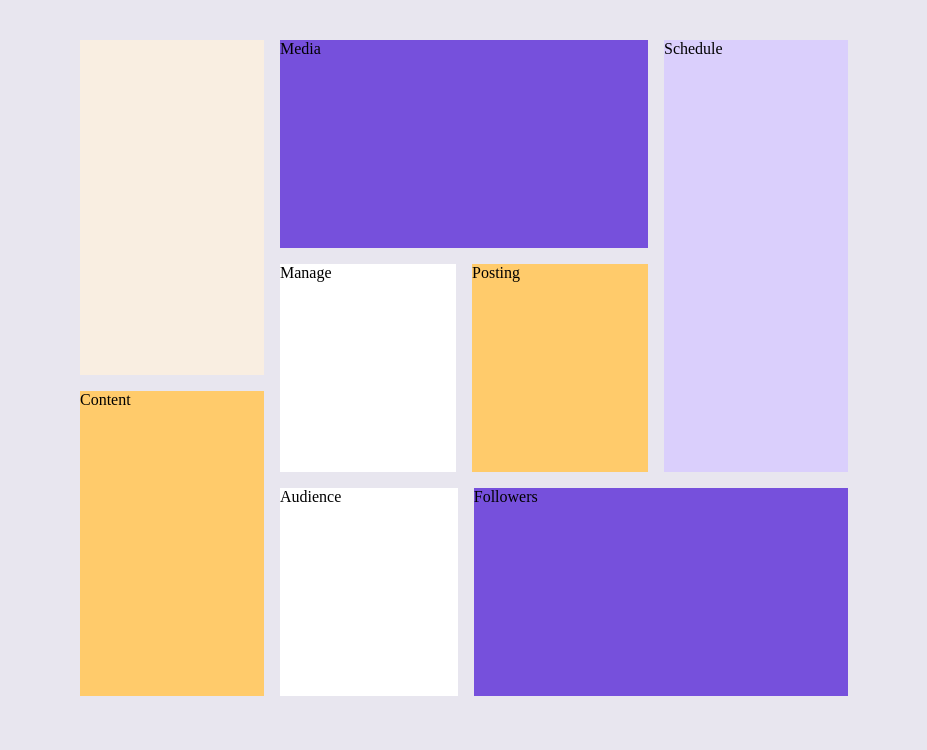
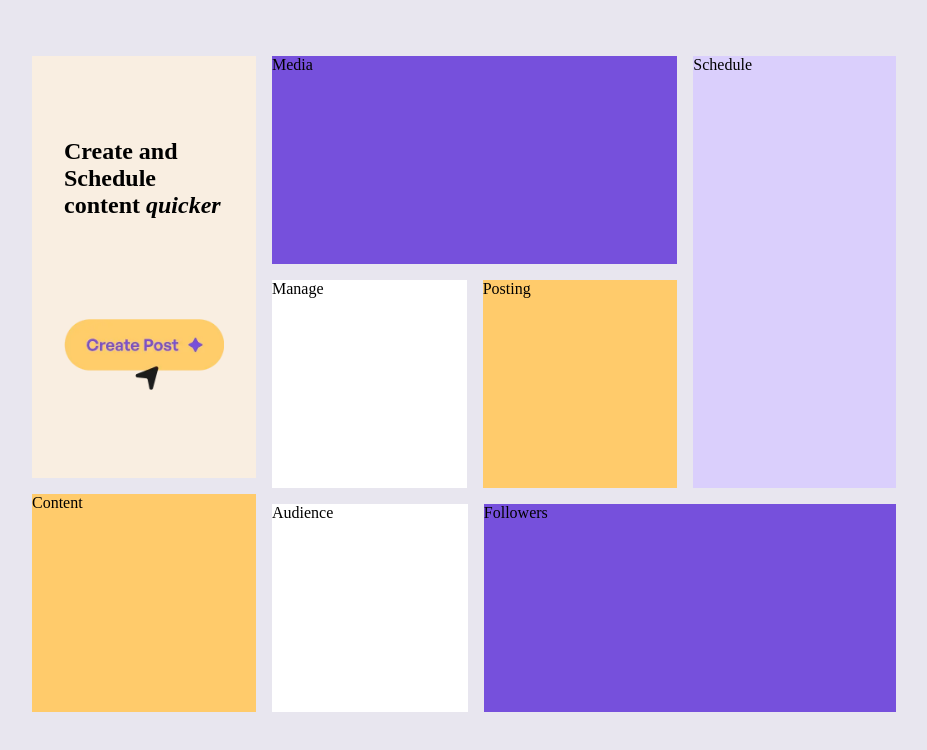
Before and after one commit to Allieniaszxy/Bento-Grid, a plain HTML site: page index.html in a window 1280 px wide. Shown: the whole page, without its empty margins (176-1103 px from the left). Drawn offline with Linux system fonts and the light colour scheme.

Commit message:
working on box content

```diff
--- a/index.html
+++ b/index.html
@@ -10,8 +10,8 @@
     <div class="container">
       <div class="grid-items one">
         <div class="inner-element create pad">
-          <!-- <h2>Create and Schedule content <em>quicker</em></h2>
-          <img src="./images/illustration-create-post.webp" alt="create" /> -->
+          <h2>Create and Schedule content <em>quicker</em></h2>
+          <img src="./images/illustration-create-post.webp" alt="create" />
         </div>
         <div class="inner-element content">Content</div>
       </div>
--- a/style.css
+++ b/style.css
@@ -12,7 +12,7 @@
   background-color: hsl(253, 21%, 92%);
 }
 .container {
-  width: 60%;
+  width: 70%;
   height: 90vh;
   display: grid;
   grid-template-columns: 1fr 2fr 1fr;
@@ -23,6 +23,7 @@
     "column1 column4 column4";
   /* margin-inline: auto; */
   gap: 1rem;
+  padding: 1rem;
 }
 .container > *,
 .insider-element {
@@ -35,15 +36,6 @@
 .insider-element:nth-child(1) {
   /* border: 1px solid red; */
   grid-template-columns: 0.95fr 2fr;
-}
-.pad {
-  display: grid;
-  padding: 1.5rem;
-  place-items: center;
-  img {
-    width: 10rem;
-    height: auto;
-  }
 }
 .one {
   grid-area: column1;
@@ -58,7 +50,13 @@
   grid-area: column4;
 }
 .create {
+  display: grid;
+  place-items: center;
+  padding: 2rem;
   background-color: hsl(31, 66%, 93%);
+  img {
+    width: 10rem;
+  }
 }
 .content {
   background-color: hsl(39, 100%, 71%);
@@ -107,9 +105,9 @@
       "column4"
       "column1";
   }
-  /* .one {
+  .one {
     grid-template-columns: 1fr 1fr;
-  } */
+  }
   .insider-element,
   .insider-element:nth-child(1),
   .one {
```
